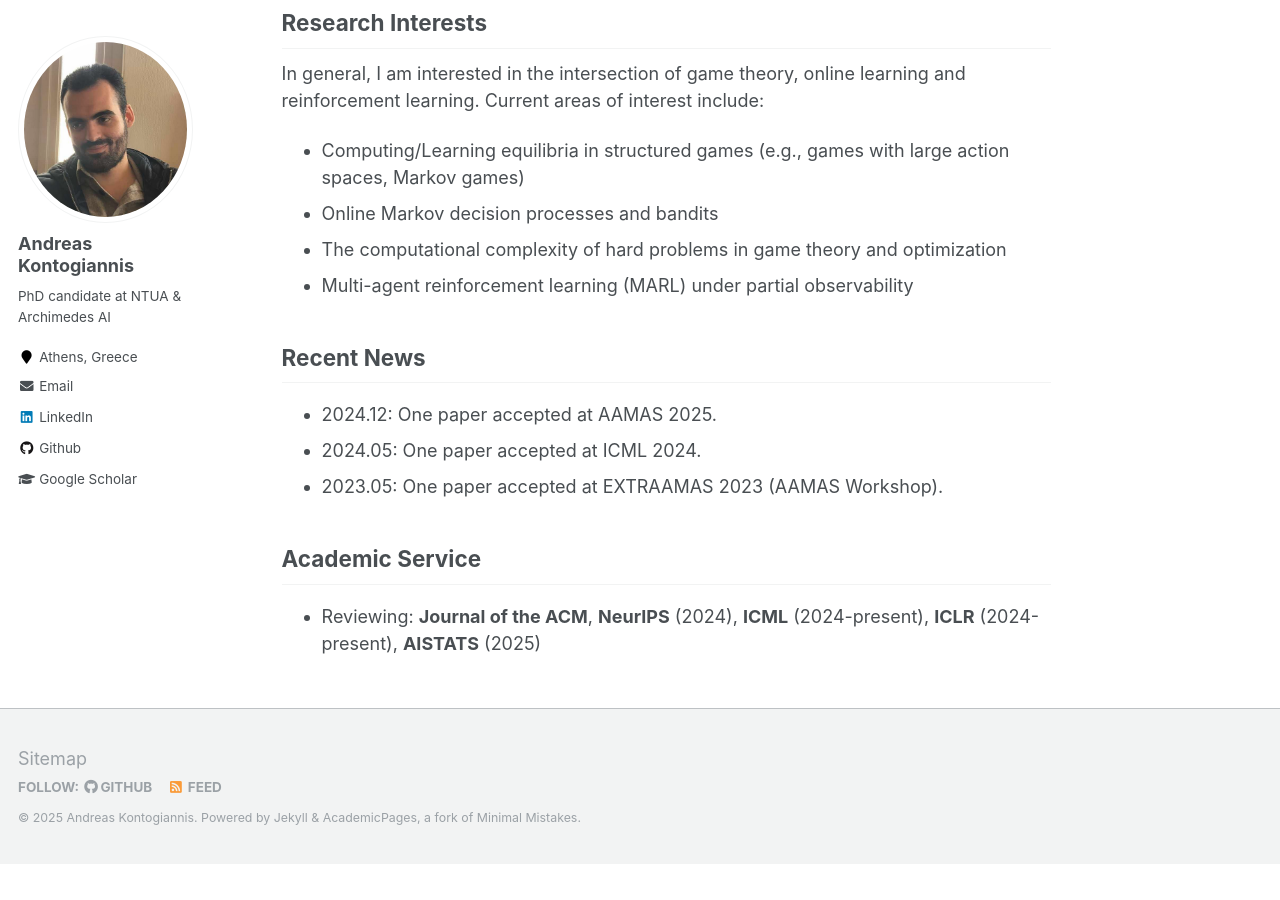
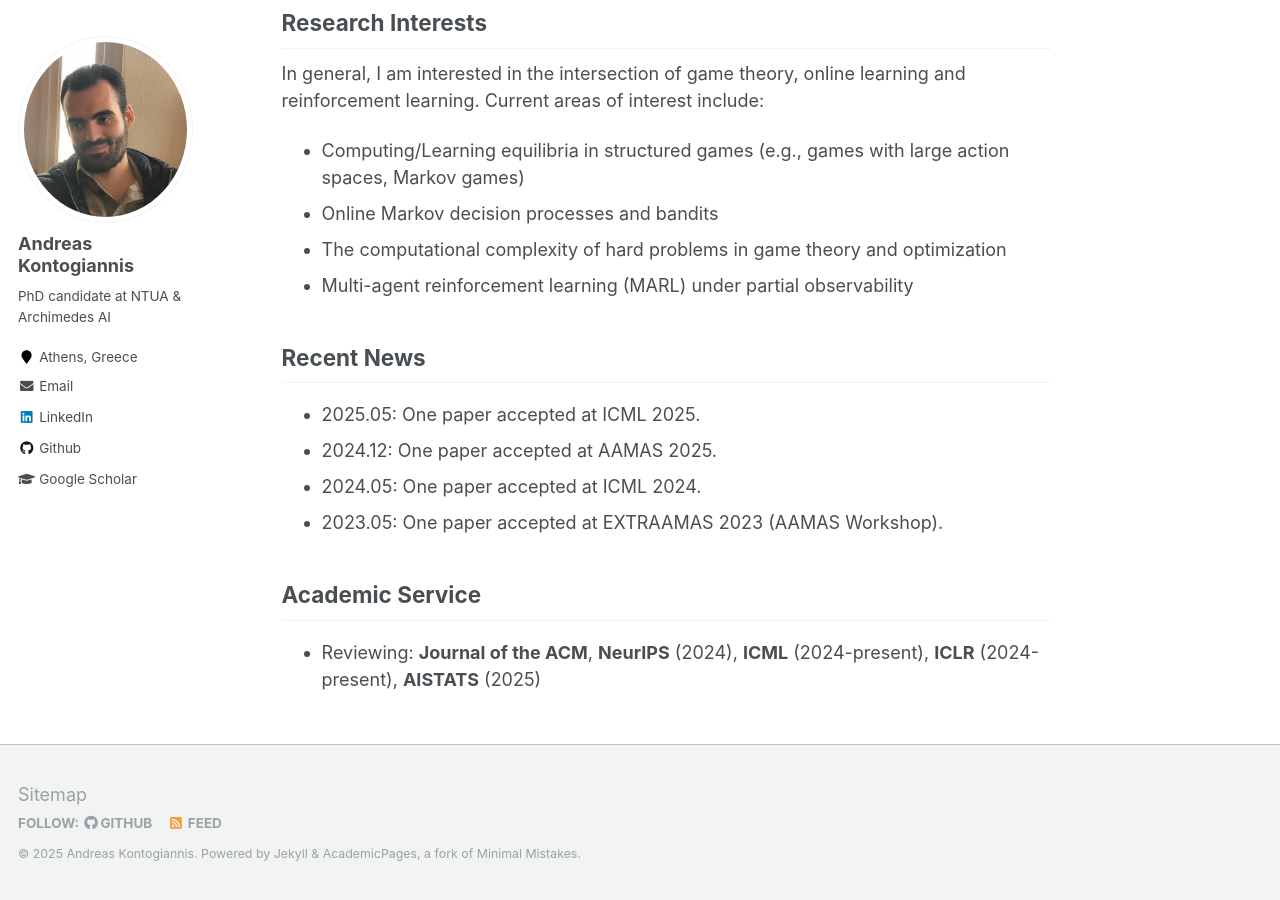
Before and after one commit to ddaedalus/ddaedalus.github.io, a Jekyll site: the page built from _pages/about.md, in a window 1280 px wide and 900 px high, scrolled down 634 px. Built offline with Jekyll 4.4.1, drawn with Linux system fonts in a browser that asks for light colours; before the commit the page ends 1498 px from its top, so only the background shows below that.

Commit message:
Update about.md

```diff
--- a/_pages/about.md
+++ b/_pages/about.md
@@ -23,6 +23,7 @@ In general, I am interested in the intersection of game theory, online learning
 * Multi-agent reinforcement learning (MARL) under partial observability
 
 ## Recent News
+- 2025.05: One paper accepted at ICML 2025.
 - 2024.12: One paper accepted at AAMAS 2025.
 - 2024.05: One paper accepted at ICML 2024.
 - 2023.05: One paper accepted at EXTRAAMAS 2023 (AAMAS Workshop).
```
